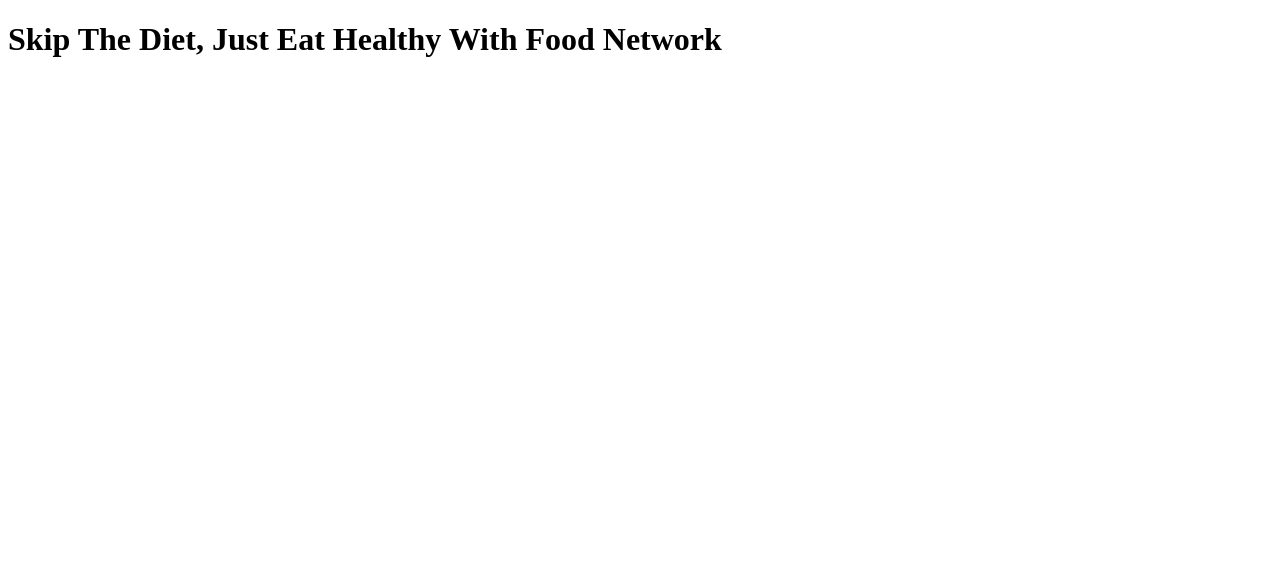
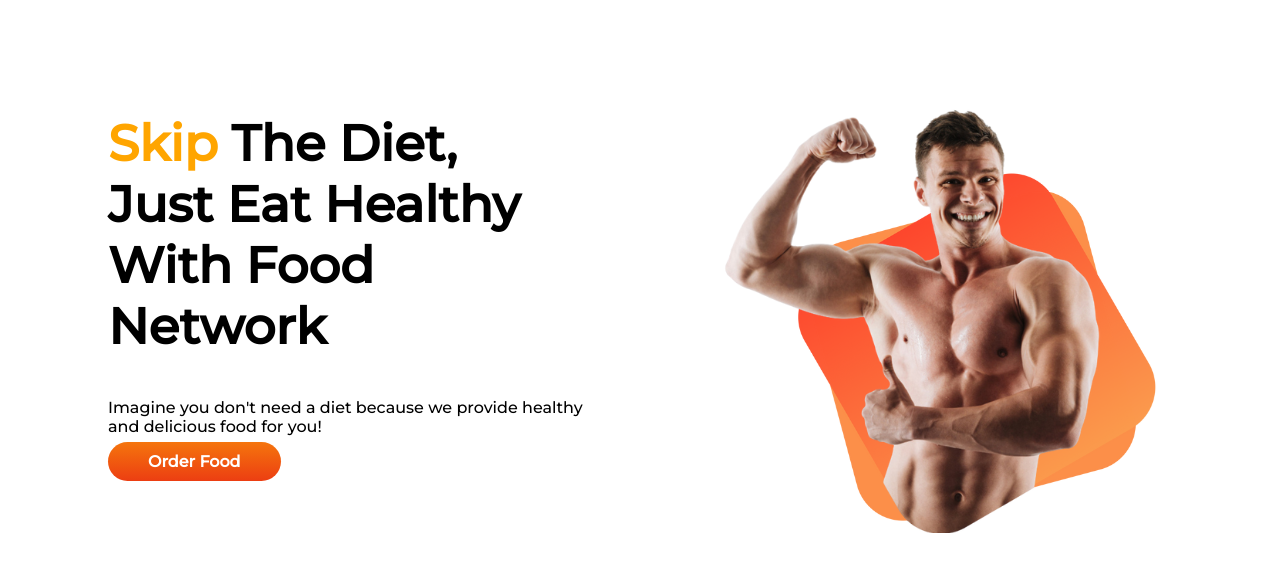
Before and after one commit to ayeasin14/practiceA, a plain HTML site: page index.html in a window 1280 px wide. Drawn offline with Linux system fonts and the light colour scheme.

Commit message:
1st section added

```diff
--- a/index.html
+++ b/index.html
@@ -5,12 +5,25 @@
     <meta charset="UTF-8">
     <meta http-equiv="X-UA-Compatible" content="IE=edge">
     <meta name="viewport" content="width=device-width, initial-scale=1.0">
+    <link rel="preconnect" href="https://fonts.googleapis.com">
+    <link rel="preconnect" href="https://fonts.gstatic.com" crossorigin>
+    <link href="https://fonts.googleapis.com/css2?family=Montserrat:wght@500&display=swap" rel="stylesheet">
     <title>Document</title>
     <link rel="stylesheet" href="style.css">
 </head>
 
 <body>
-    <h1> Skip The Diet, Just Eat Healthy With Food Network </h1>
+    <section class="flex">
+        <div class="half">
+            <h1> <span id="skip"> Skip </span> The Diet, <br> Just Eat Healthy <br> With Food Network </h1>
+            <p>Imagine you don't need a diet because we provide
+                healthy and delicious food for you!</p>
+            <a class="link-area" type="_blank" href="www.google.com">Order Food</a>
+        </div>
+        <div class="half img">
+            <img src="images/male/heroa.png" alt="hero">
+        </div>
+    </section>
 </body>
 
 </html>
--- a/style.css
+++ b/style.css
@@ -0,0 +1,37 @@
+body {
+    font-family: 'Montserrat', sans-serif;
+}
+
+.half {
+    margin-top: 5%;
+    padding-left: 100px;
+    width: 50%;
+}
+
+.img {
+    width: 60%;
+}
+
+.flex {
+    display: flex;
+}
+
+
+
+#skip {
+    color: orange;
+}
+
+.link-area {
+    text-decoration: none;
+    background-image: linear-gradient(rgb(245, 117, 13), rgb(236, 62, 18));
+    color: white;
+    font-weight: 700;
+    padding: 10px 40px;
+    border-radius: 30px;
+
+}
+
+h1 {
+    font-size: 50px;
+}
```
Also changed, not shown: images/male/heroa.png (added).
